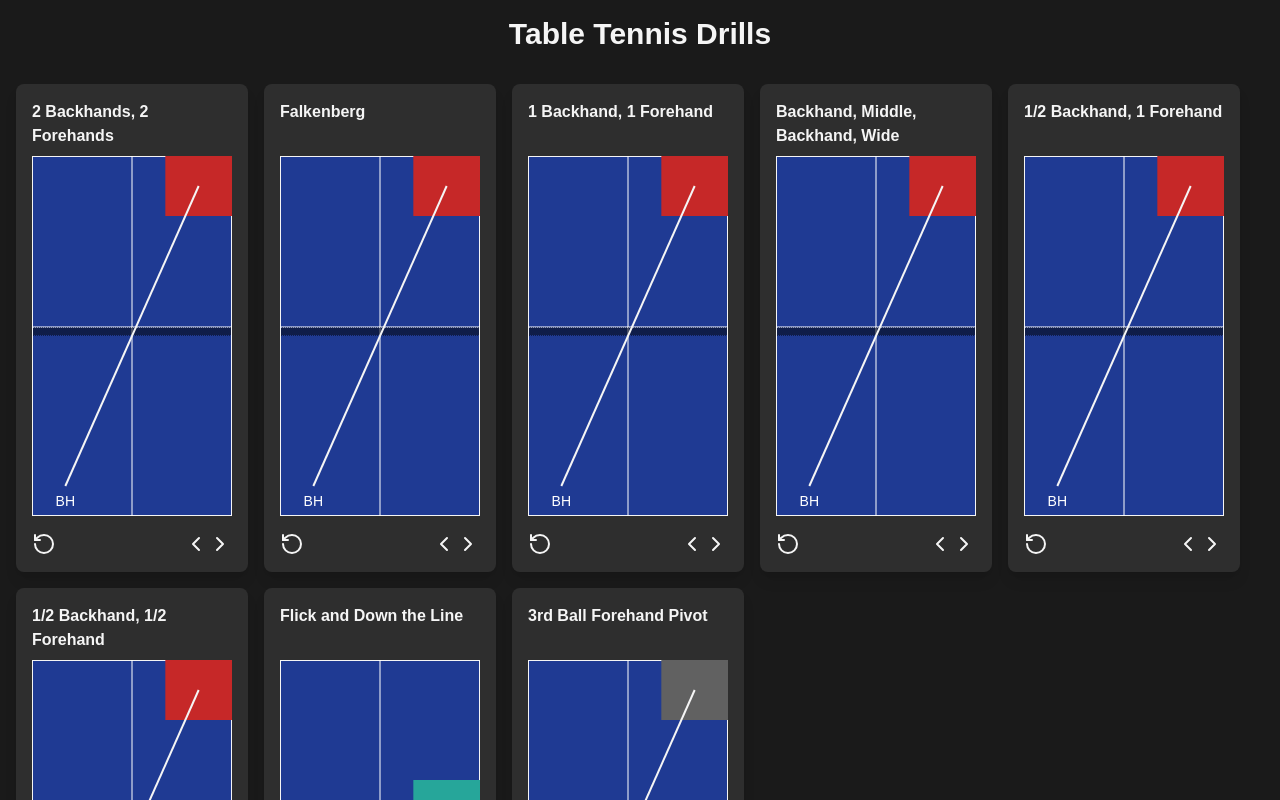
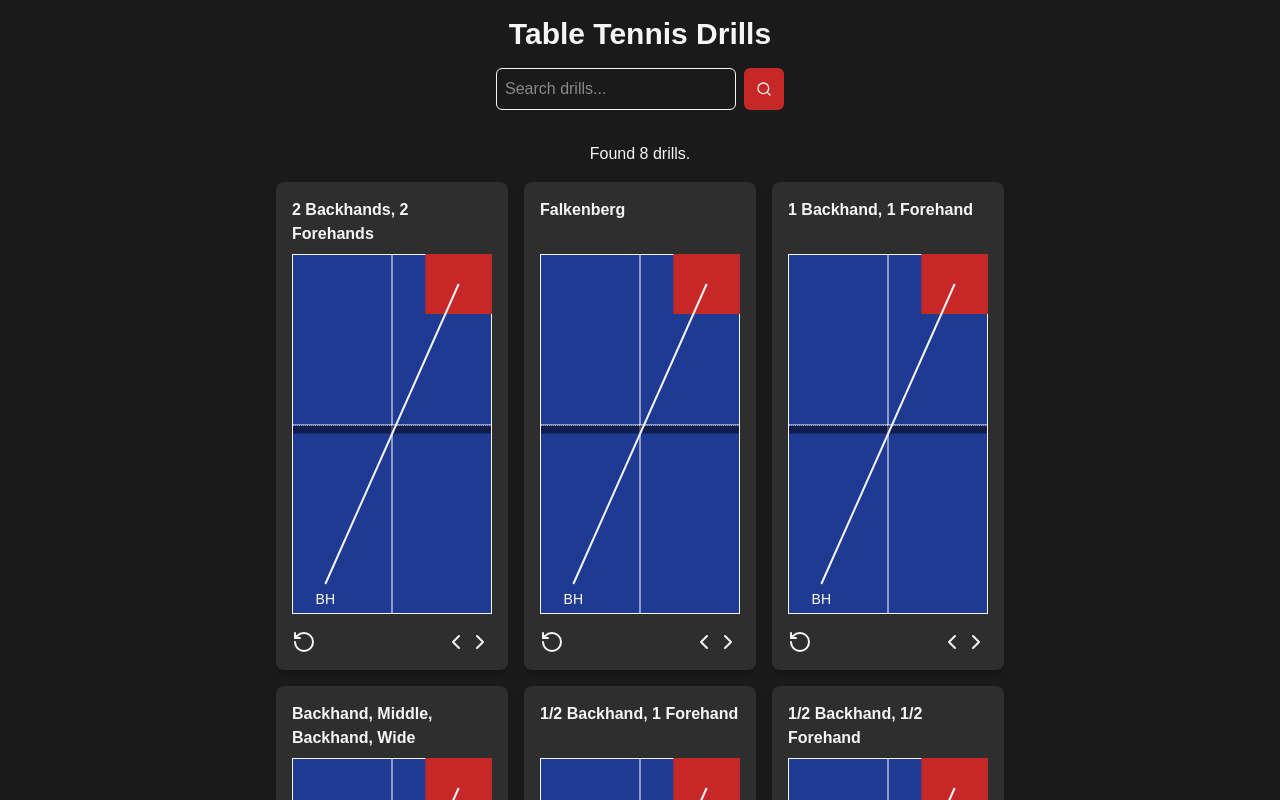
Before and after one commit to RowMur/ttdrills, a Next.js app: page / in a window 1280 px wide. Shown: the top 800 px of the page. Built offline with nearby package versions, Linux system fonts and the light colour scheme.

Commit message:
feat: basic search

```diff
--- a/src/app/page.tsx
+++ b/src/app/page.tsx
@@ -1,14 +1,69 @@
+"use client";
+
 import { DrillCard } from "@/components/DrillCard";
 import { DRILLS } from "@/data";
+import { Search } from "lucide-react";
+import { useRouter, useSearchParams } from "next/navigation";
+import { useCallback, useState } from "react";
+
+const SEARCH_KEY = "q";
 
 export default function Home() {
+  const searchParams = useSearchParams();
+  const router = useRouter();
+  const searchQuery = searchParams.get(SEARCH_KEY) || "";
+
+  const [searchInput, setSearchInput] = useState(searchQuery);
+
+  const handleSearch = useCallback(
+    (query: string) => {
+      if (query) {
+        router.push(`?${SEARCH_KEY}=${encodeURIComponent(query)}`);
+      } else {
+        router.push("/");
+      }
+    },
+    [router]
+  );
+
+  const filteredDrills = DRILLS.filter((drill) =>
+    drill.name.toLowerCase().includes(searchQuery.toLowerCase())
+  );
+
   return (
     <main className="max-w-7xl mx-auto p-4">
-      <h1 className="text-3xl font-bold text-center mb-8">
+      <h1 className="text-3xl font-bold text-center mb-4">
         Table Tennis Drills
       </h1>
-      <div className="flex gap-4 flex-wrap justify-stretch">
-        {DRILLS.map((drill) => (
+      <div className="flex gap-2 mb-8 mx-auto w-60 md:w-72">
+        <input
+          type="text"
+          placeholder="Search drills..."
+          value={searchInput}
+          onChange={(e) => setSearchInput(e.target.value)}
+          onKeyDown={(e) => {
+            if (e.key === "Enter") {
+              handleSearch(searchInput);
+            }
+          }}
+          className="border border-gray-300 rounded-md p-2 grow"
+        />
+        <button
+          onClick={() => handleSearch(searchQuery)}
+          className="bg-red text-white rounded-md hover:bg-green hover:cursor-pointer px-3 transition-colors"
+        >
+          <Search size={16} />
+        </button>
+      </div>
+      <div className="text-center mb-4">
+        {filteredDrills.length === 0 ? (
+          <p>No drills found.</p>
+        ) : (
+          <p>Found {filteredDrills.length} drills.</p>
+        )}
+      </div>
+      <div className="grid grid-cols-1 md:grid-cols-2 lg:grid-cols-3 gap-4 w-fit mx-auto">
+        {filteredDrills.map((drill) => (
           <DrillCard key={drill.name} drill={drill} />
         ))}
       </div>
```
